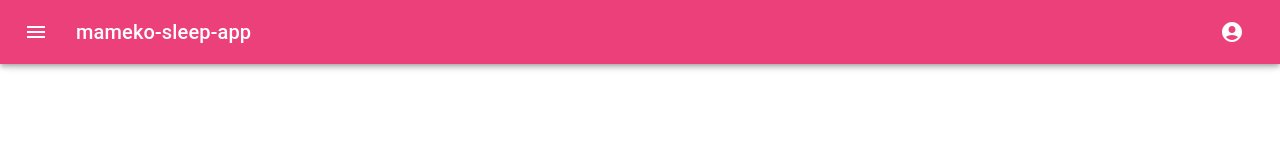
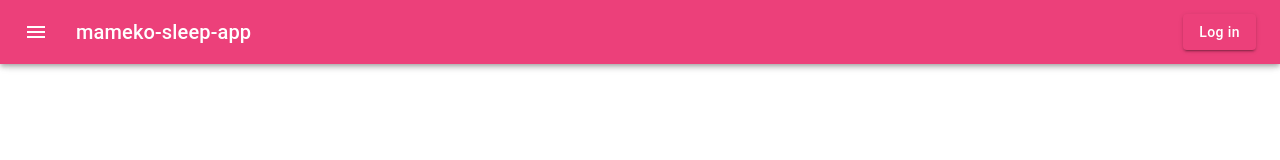
Before and after one commit to eiko0705/mameko-sleep-app, a React (Vite) app: page / in a window 1280 px wide. Before the commit this address had no page. Shown: the top 160 px of the page. Built offline with nearby package versions, Linux system fonts and the light colour scheme.

Commit message:
feat: change ui between signin and signout

```diff
--- a/src/components/Navbar.tsx
+++ b/src/components/Navbar.tsx
@@ -4,12 +4,14 @@ import Box from '@mui/material/Box';
 import Toolbar from '@mui/material/Toolbar';
 import Typography from '@mui/material/Typography';
 import IconButton from '@mui/material/IconButton';
+import Button from '@mui/material/Button';
 import MenuIcon from '@mui/icons-material/Menu';
 import AccountCircle from '@mui/icons-material/AccountCircle';
 import MenuItem from '@mui/material/MenuItem';
 import Menu from '@mui/material/Menu';
 
 const Navbar = () => {
+  const [auth, setAuth] = useState<boolean>(false);
   const [menuOpen, setMenuOpen] = useState<boolean>(false);
   const [accountMenuOpen, setAccountMenuOpen] = useState<boolean>(false);
   const menuAnchorEl = useRef<HTMLButtonElement>(null);
@@ -62,13 +64,25 @@ const Navbar = () => {
               onClose={handleMenuClose}
               elevation={5}
               >
+              {auth ? (
+                <>
                   <MenuItem>Logs</MenuItem>
                   <MenuItem>Summary</MenuItem>
+                </>
+              ) : (
+                <>
+                  <MenuItem>Log in</MenuItem>
+                  <MenuItem>Sign in</MenuItem>
+                </>
+              )}
             </Menu>
+
           <Typography variant="h6" component="div" sx={{ flexGrow: 1 }}>
             mameko-sleep-app
           </Typography>
           <div>
+            {auth ? (
+              <>
                 <IconButton
                   ref={accountAnchorEl}
                   size="large"
@@ -100,6 +114,16 @@ const Navbar = () => {
                   <MenuItem>Settings</MenuItem>
                   <MenuItem>Sign out</MenuItem>
                 </Menu>
+              </>
+            ) : (
+              <>
+                <Button
+                  variant='contained'
+                  color='primary'
+                  sx={{ textTransform: "none" }}
+                >Log in</Button>
+              </>
+            )}
           </div>
         </Toolbar>
       </AppBar>
```
Lines whose indentation alone changed are shown as unchanged.
